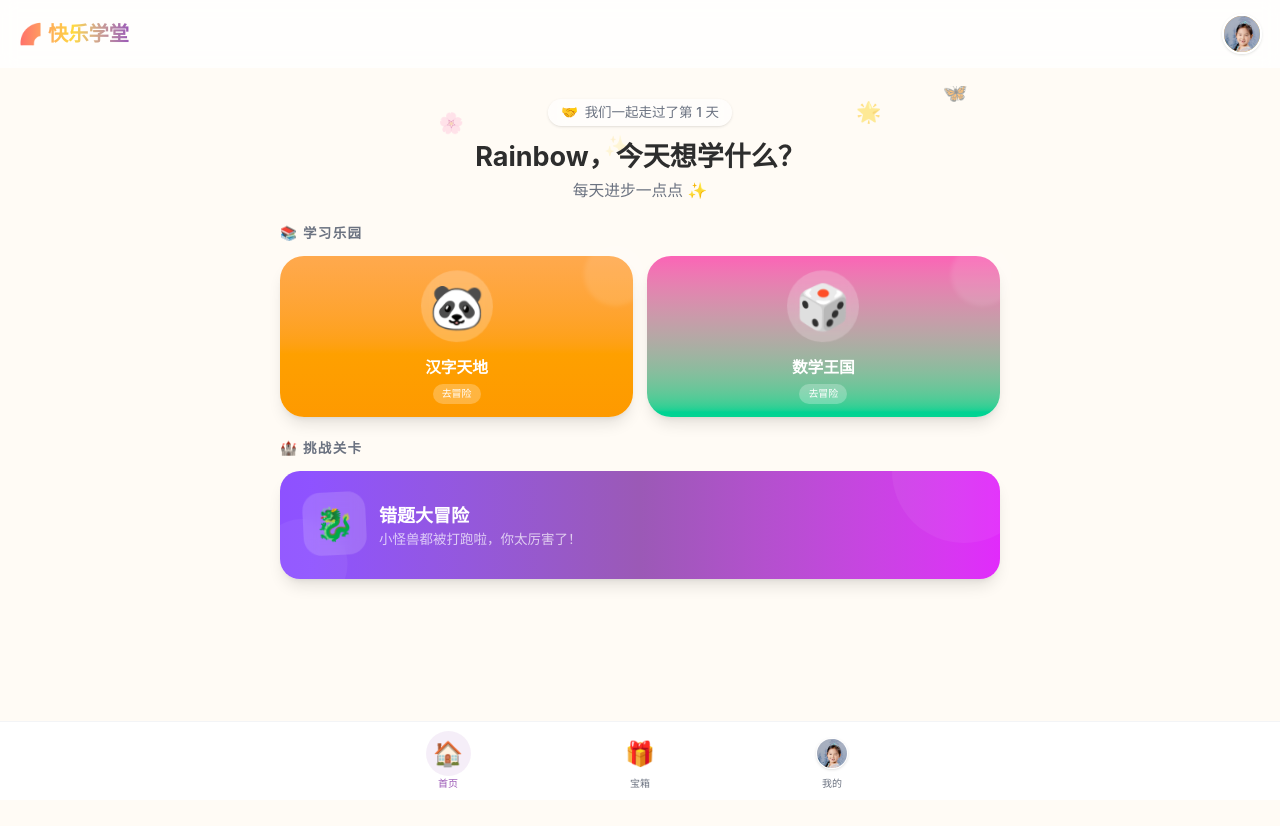
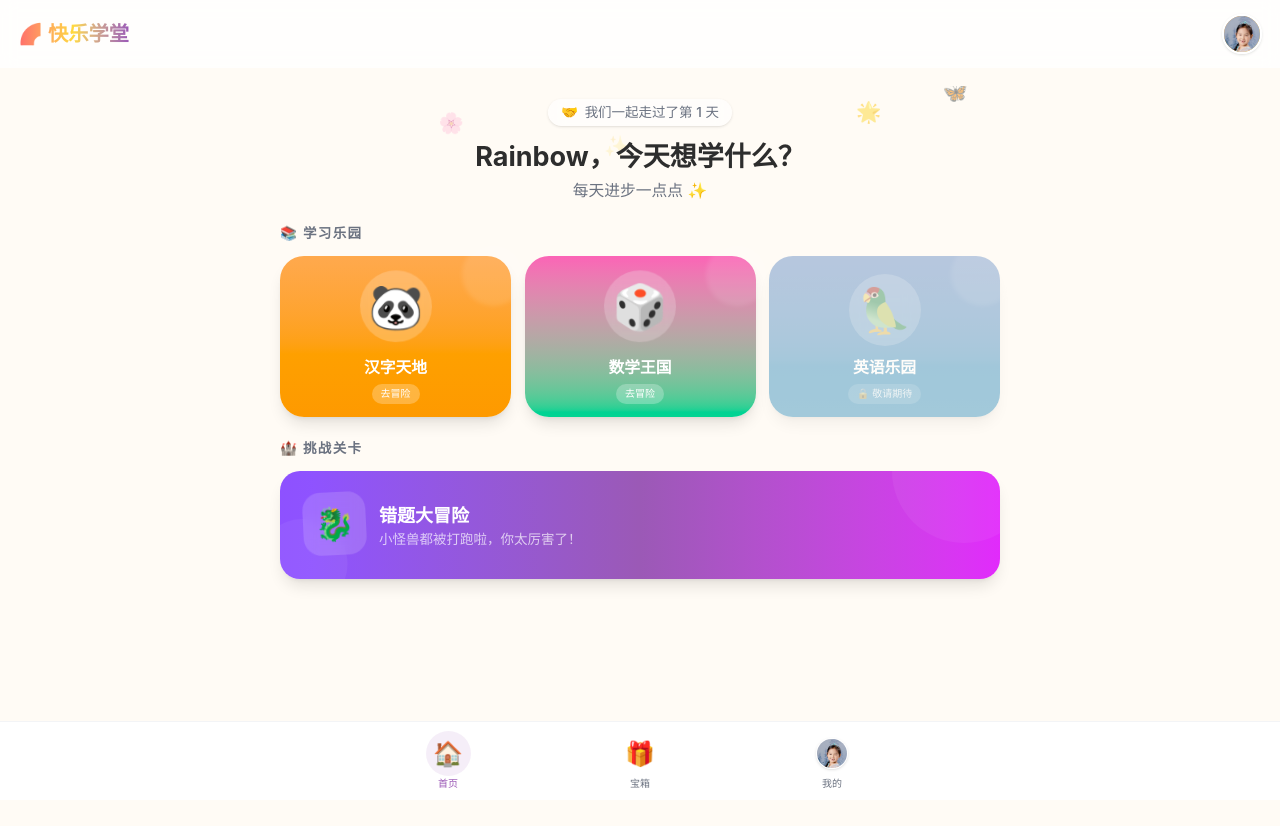
Before and after one commit to wudeng2005/rainbow-learning, a React (Vite) app: page / in a window 1280 px wide. Shown: the top 826 px of the page. Built offline with nearby package versions, Linux system fonts and the light colour scheme; no server answers; the database is empty.

Commit message:
fix: 恢复首页英语乐园卡片（locked状态）

```diff
--- a/src/pages/HomePage.tsx
+++ b/src/pages/HomePage.tsx
@@ -157,6 +157,12 @@ export default function HomePage() {
             badge={mathBadge}
             onClick={() => navigate('/math-learn')}
           />
+          <SubjectCard
+            icon="🦜"
+            title="英语乐园"
+            gradient="bg-gradient-to-b from-rainbow-blue to-sky-500"
+            locked
+          />
         </div>
       </motion.section>
 
```
